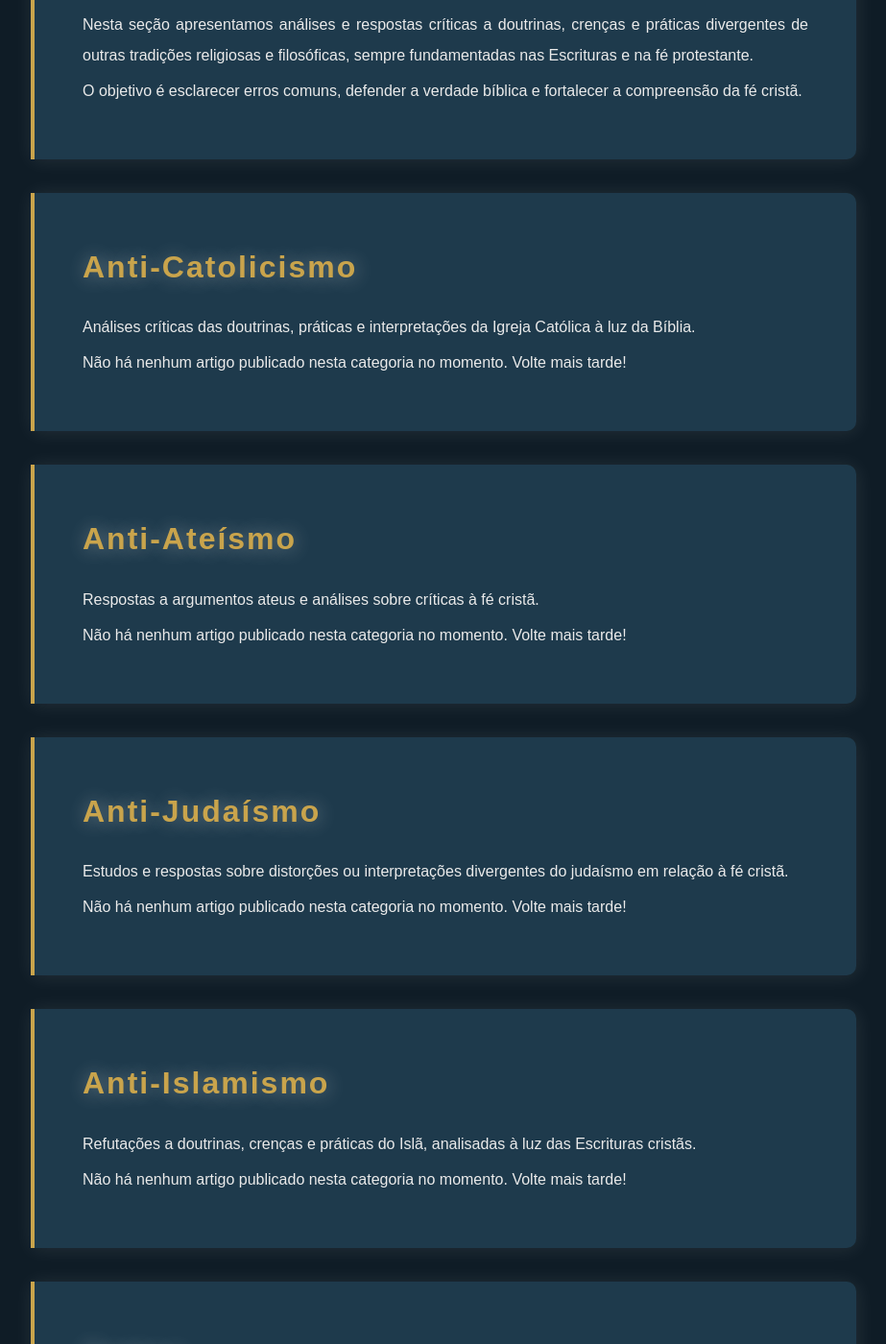
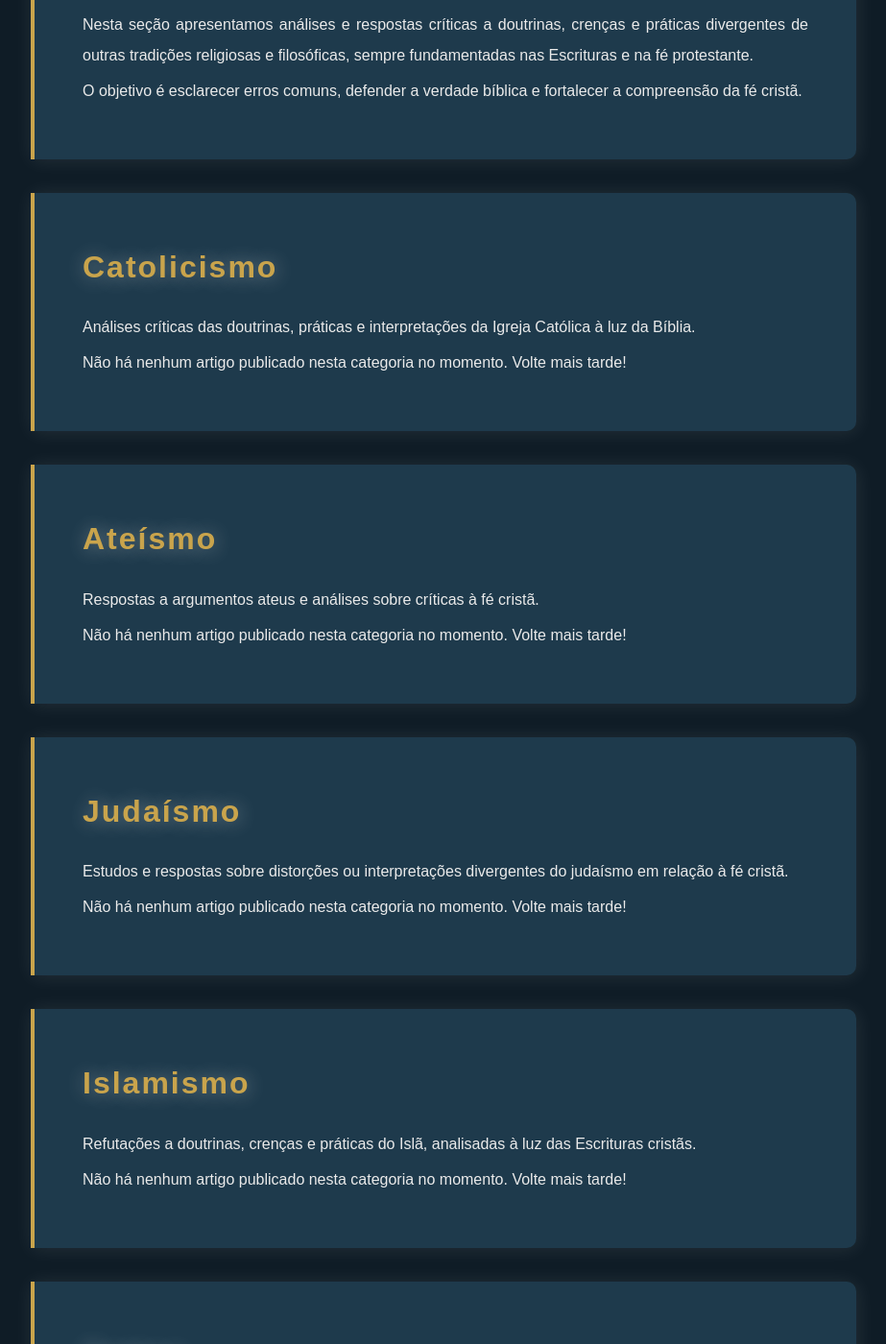
Before and after one commit to Rasyonheneyah/apologetica, a Jekyll site: the page built from refutacoes.html, in a window 1280 px wide and 1400 px high, scrolled down 363 px. Shown: the whole window at 96% size, without its empty margins (178-1101 px from the left). Built offline with Jekyll 4.4.1, drawn with Linux system fonts in a browser that asks for light colours; some web fonts are replaced; a file with an impossible date is left out.

Commit message:
Rename refutation categories to neutral terms
Updated category names and filters in refutacoes.html and a post front matter to use neutral terms (e.g., 'catolicismo' instead of 'anticatolicismo'). This improves clarity and consistency in category naming throughout the site.

```diff
--- a/refutacoes.html
+++ b/refutacoes.html
@@ -79,14 +79,14 @@ permalink: /refutacoes.html
         <!-- CATEGORIAS DE REFUTAÇÕES -->
 
         <section class="categoria-refutacoes">
-            <h2>Anti-Catolicismo</h2>
+            <h2>Catolicismo</h2>
             <p>Análises críticas das doutrinas, práticas e interpretações da Igreja Católica à luz da Bíblia.</p>
             <div class="artigos-lista">
                 {% assign encontrou = false %}
 
                 {% for post in site.posts %}
                 {% assign cats = post.categories %}
-                {% if cats contains "refutacoes" and cats contains "anticatolicismo" %}
+                {% if cats contains "refutacoes" and cats contains "catolicismo" %}
                 {% assign encontrou = true %}
                 <a href="{{ post.url | relative_url }}">
                     <article>
@@ -109,14 +109,14 @@ permalink: /refutacoes.html
         </section>
 
         <section class="categoria-refutacoes">
-            <h2>Anti-Ateísmo</h2>
+            <h2>Ateísmo</h2>
             <p>Respostas a argumentos ateus e análises sobre críticas à fé cristã.</p>
             <div class="artigos-lista">
                 {% assign encontrou = false %}
 
                 {% for post in site.posts %}
                 {% assign cats = post.categories %}
-                {% if cats contains "refutacoes" and cats contains "antiateismo" %}
+                {% if cats contains "refutacoes" and cats contains "ateismo" %}
                 {% assign encontrou = true %}
                 <a href="{{ post.url | relative_url }}">
                     <article>
@@ -139,14 +139,14 @@ permalink: /refutacoes.html
         </section>
 
         <section class="categoria-refutacoes">
-            <h2>Anti-Judaísmo</h2>
+            <h2>Judaísmo</h2>
             <p>Estudos e respostas sobre distorções ou interpretações divergentes do judaísmo em relação à fé cristã.</p>
                         <div class="artigos-lista">
                 {% assign encontrou = false %}
 
                 {% for post in site.posts %}
                 {% assign cats = post.categories %}
-                {% if cats contains "refutacoes" and cats contains "antijudaismo" %}
+                {% if cats contains "refutacoes" and cats contains "judaismo" %}
                 {% assign encontrou = true %}
                 <a href="{{ post.url | relative_url }}">
                     <article>
@@ -169,14 +169,14 @@ permalink: /refutacoes.html
         </section>
 
         <section class="categoria-refutacoes">
-            <h2>Anti-Islamismo</h2>
+            <h2>Islamismo</h2>
             <p>Refutações a doutrinas, crenças e práticas do Islã, analisadas à luz das Escrituras cristãs.</p>
             <div class="artigos-lista">
                 {% assign encontrou = false %}
 
                 {% for post in site.posts %}
                 {% assign cats = post.categories %}
-                {% if cats contains "refutacoes" and cats contains "antiislamismo" %}
+                {% if cats contains "refutacoes" and cats contains "islamismo" %}
                 {% assign encontrou = true %}
                 <a href="{{ post.url | relative_url }}">
                     <article>
```
Also changed, not shown: _posts/2026-01-23-verdadeira-sucessao-apostolica-em-irineu.md (+1 -1 lines).
